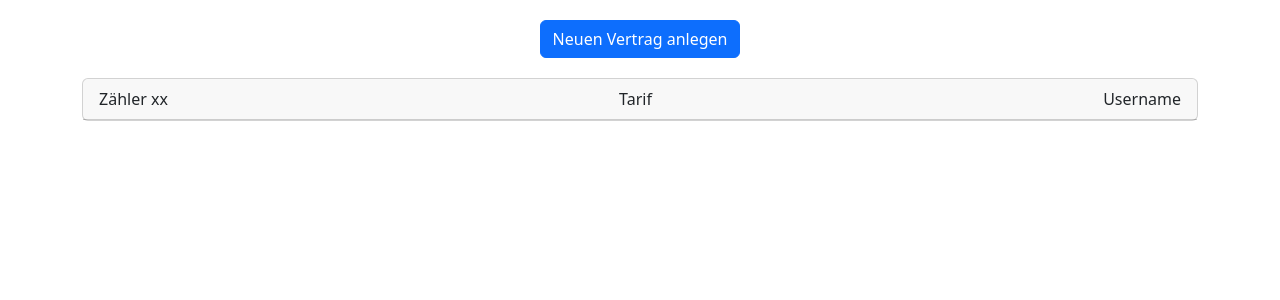
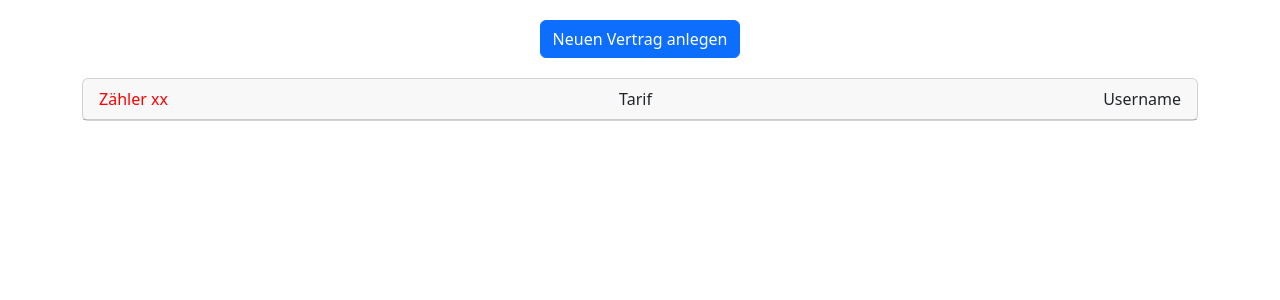
Before and after one commit to CelMur/TINF21CS2_Security_by_Design_Gruppenprojekt, a Django app: page /contract/ in a window 1280 px wide. Shown: the part 64-364 px from the top of the page. Run offline with Django 3.2, Linux system fonts and the light colour scheme; the visitor is signed in with stand-in values (Sample User, id 1); parts of the project's set-up code (start-up, migrations or seed data) failed here and were passed over; some libraries are stand-ins or nearby versions.

Commit message:
Stylesheet anlegen (#test wird raus genommen)

```diff
--- /dev/null
+++ b/Project/electricity-provider/static/css/custom.css
@@ -0,0 +1,3 @@
+#test {
+    color: red;
+}
--- a/Project/electricity-provider/templates/base.html
+++ b/Project/electricity-provider/templates/base.html
@@ -8,6 +8,8 @@
     {% bootstrap_css %}
     {% bootstrap_javascript %}
 
+    {% load static %}
+    <link rel="stylesheet" href="{% static 'style/custom.css' %}">
 
     <meta name="csrf-token" content="{{ csrf_token }}">
 
@@ -21,7 +23,6 @@
     {% load static %}
     <script src="https://code.jquery.com/jquery-3.5.1.min.js"></script>
     <script src="{% static 'rest_framework/js/csrf.js' %}"></script>
-    <script src="{% static 'js/api.js' %}"></script>
 
 </head>
 <body>
--- a/Project/electricity-provider/templates/ui_contract_page.html
+++ b/Project/electricity-provider/templates/ui_contract_page.html
@@ -6,6 +6,11 @@ Login
 
 
 {% block header_logged_in %}
+
+{% load static %}
+<link rel="stylesheet" href="{% static 'css/custom.css' %}">
+
+
 <nav class="navbar navbar-expand-lg navbar-light bg-light">
   <div class="container">
     <a class="navbar-brand" href="/">
@@ -41,7 +46,7 @@ Login
 {% block body %}
 
 <div class="d-flex justify-content-center" style="margin-top: 20px;">
-  <button type="button" class="btn btn-primary">Neuen Vertrag anlegen</button>
+  <a type="button" class="btn btn-primary" href="/contract/new/">Neuen Vertrag anlegen</a>
 </div>
 
 
@@ -50,7 +55,7 @@ Login
       <div class="col align">
           <div class="card">
               <div class="card-header d-flex justify-content-between" data-bs-toggle="collapse" href="#collapseExample" role="button" aria-expanded="false" aria-controls="collapseExample">
-                  <div>Zähler xx</div>
+                  <div id="test">Zähler xx</div>
                   <!-- hier muss die Anzeige hin welchen Status der Zähler hat -->
                   <div>Tarif</div>
                   <div>Username</div>
```
Also changed, not shown: 1 other file.
